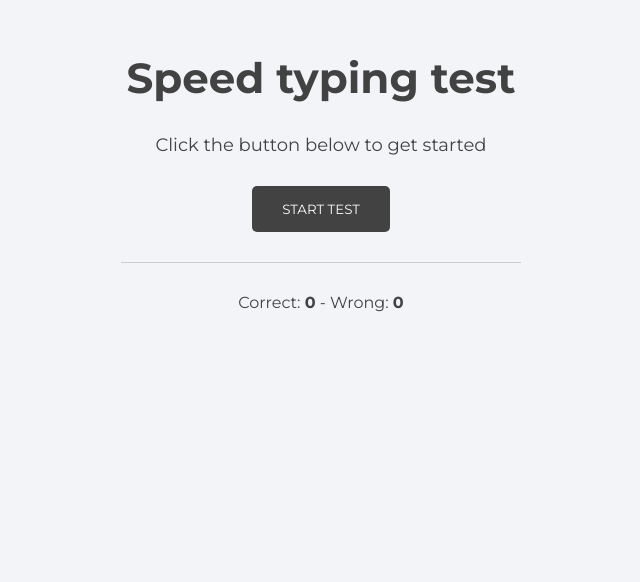
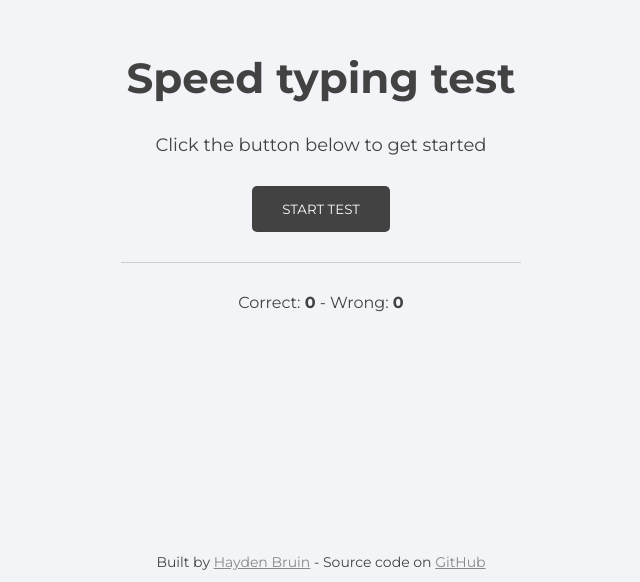
Before and after one commit to HaydenBruin/Typing-Speed-Test, a React app: page / in a window 1280 px wide. Shown: the part 218-800 px from the top of the page, without its empty margins (319-959 px from the left). Built offline with nearby package versions, Linux system fonts and the light colour scheme.

Commit message:
Changing countdown to start at 15 seconds - adding footer with github link - adding link to portfolio

```diff
--- a/src/App.js
+++ b/src/App.js
@@ -1,4 +1,4 @@
-import React, { Component } from 'react';
+import React, { Fragment, Component } from 'react';
 import TypingTest from "./TypingTest";
 import './App.scss';
 
@@ -6,11 +6,17 @@ class App extends Component {
 
     render() {
         return (
-            <div className="section words">
-              <div className="typingtest">
-                  <TypingTest />
+            <Fragment>
+                <div className="section words">
+                    <div className="typingtest">
+                        <TypingTest />
+                    </div>
                 </div>
-            </div>
+
+                <footer>
+                    Built by <a href="http://haydenbruin.com" target="_blank" rel="noopener noreferrer">Hayden Bruin</a> - Source code on <a href="https://github.com/Haydzyo/Typing-Speed-Test" target="_blank" rel="noopener noreferrer">GitHub</a>
+                </footer>
+            </Fragment>
         );
     }
 }
--- a/src/Common.scss
+++ b/src/Common.scss
@@ -90,3 +90,19 @@ button, .button {
         }
     }
 }
+
+footer {
+    position: absolute;
+    bottom: 0px;
+    left: 0px;
+    width: 100%;
+    height: 40px;
+    line-height: 40px;
+    text-align: center;
+    font-size: 14px;
+
+    a {
+        color: #888;
+        text-decoration: underline;
+    }
+}
--- a/src/TypingTest.js
+++ b/src/TypingTest.js
@@ -29,15 +29,16 @@ export default class TypingTest extends Component {
 
     // DEFAULT SETTINGS
     defaultSettings = {
-        testSeconds: 5
+        testSeconds: 15
     }
 
     state = {
         countdown: this.defaultSettings.testSeconds,
         typedWord: "",
+        wpm: 0,
         words: {
             currentWord: "",
-            nextWord: "",
+            nextWord: ""
         },
         answers: {
             correct: 0,
@@ -58,6 +59,7 @@ export default class TypingTest extends Component {
             countdown: this.defaultSettings.testSeconds,
             startedTest: true,
             typedWord: "",
+            wpm: 0,
             answers: {
                 correct: 0,
                 wrong: 0
```
Also changed, not shown: 1 other file (tests, documents, lock files or other folders).
